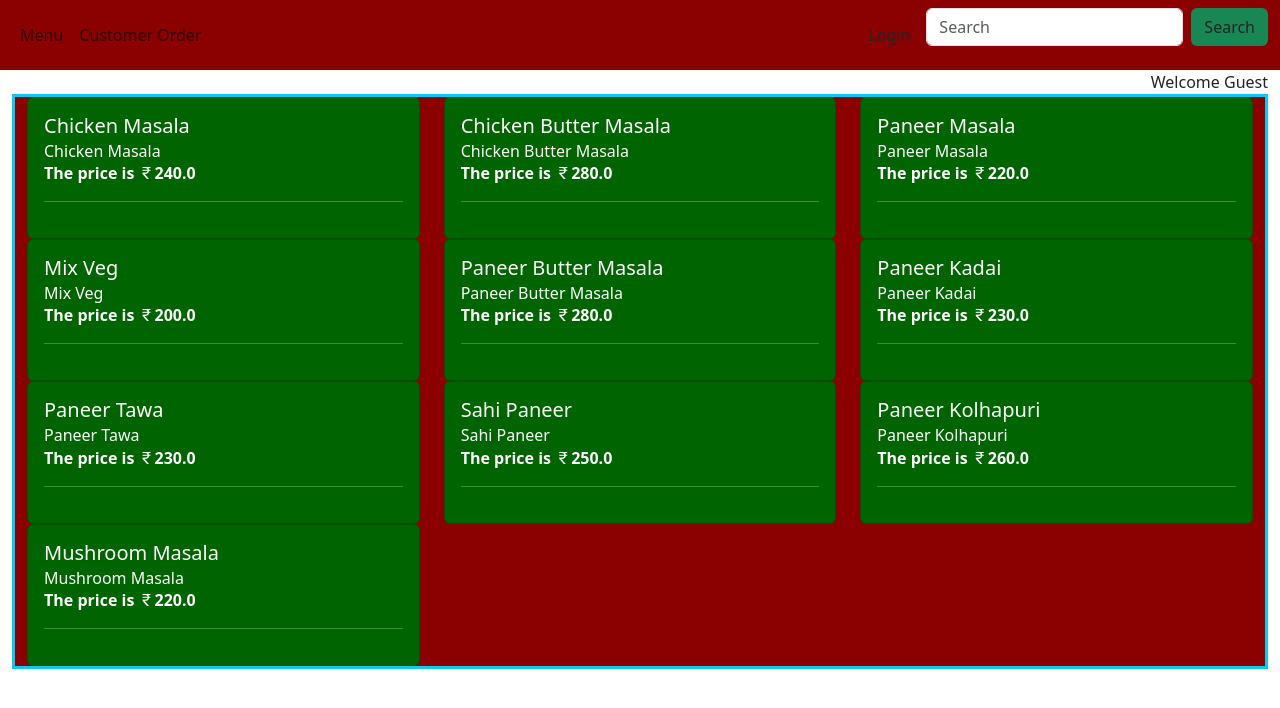
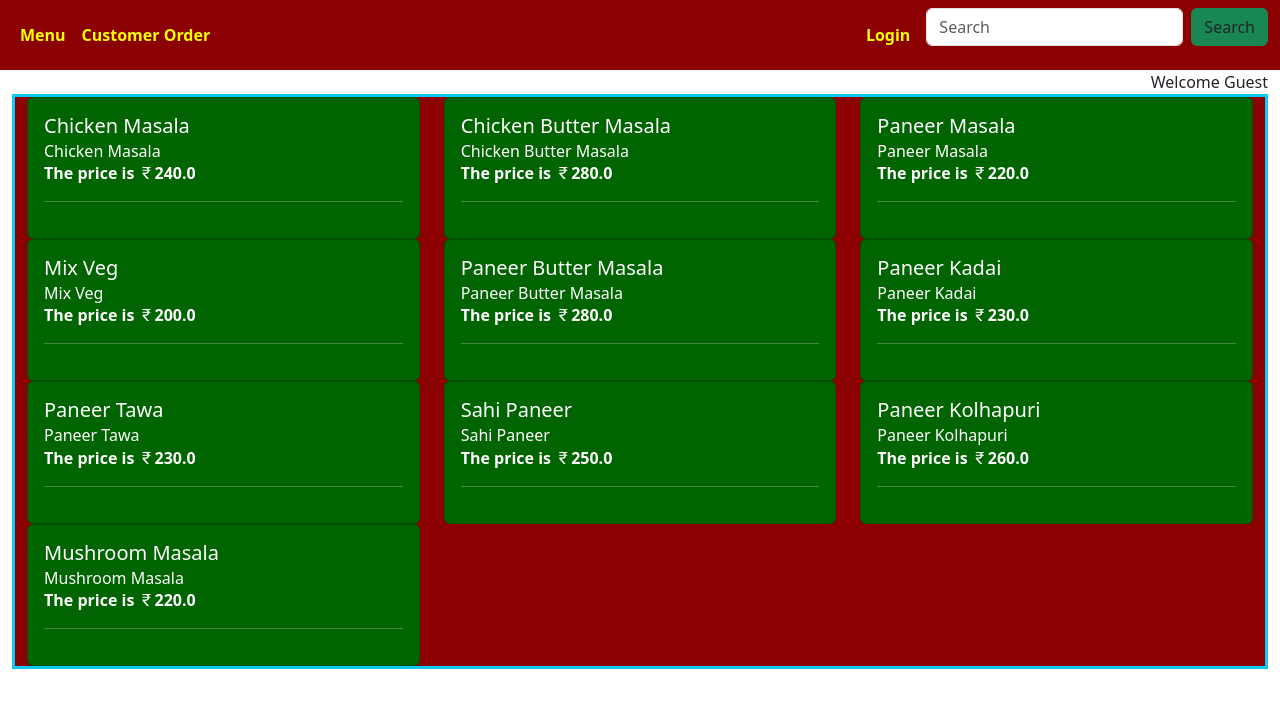
Before and after one commit to ksinha93/angular-lab-POC, an Angular app: page / in a window 1280 px wide. Shown: the top 708 px of the page. Built offline with nearby package versions, Linux system fonts and the light colour scheme.

Commit message:
1 file modified

```diff
--- a/src/app/app.component.html
+++ b/src/app/app.component.html
@@ -15,10 +15,20 @@
     <div class="collapse navbar-collapse" id="navbarSupportedContent">
       <ul class="navbar-nav me-auto mb-2 mb-lg-0">
         <li class="nav-item">
-          <a [routerLink]="['./hello']" class="nav-link">Menu</a>
+          <a
+            [routerLink]="['./hello']"
+            class="nav-link"
+            style="color:yellow;font-weight:bold"
+            >Menu</a
+          >
         </li>
         <li class="nav-item">
-          <a [routerLink]="['./custord']" class="nav-link">Customer Order</a>
+          <a
+            [routerLink]="['./custord']"
+            class="nav-link"
+            style="color:yellow;font-weight:bold"
+            >Customer Order</a
+          >
         </li>
       </ul>
       <li class="nav-item list-unstyled me-2"></li>
@@ -28,6 +38,7 @@
           [routerLink]="['./login']"
           class="btn btn-primary nav-link"
           *ngIf="!isUserValid"
+          style="color:yellow;font-weight:bold"
         >
           Login
         </button>
@@ -38,6 +49,7 @@
           type="button"
           class="btn btn-primary nav-link"
           *ngIf="isUserValid"
+          style="color:yellow;font-weight:bold"
         >
           Log Out
         </button>
```
